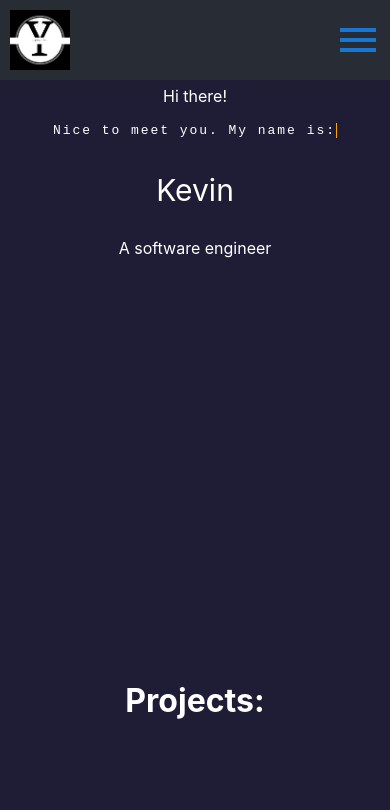
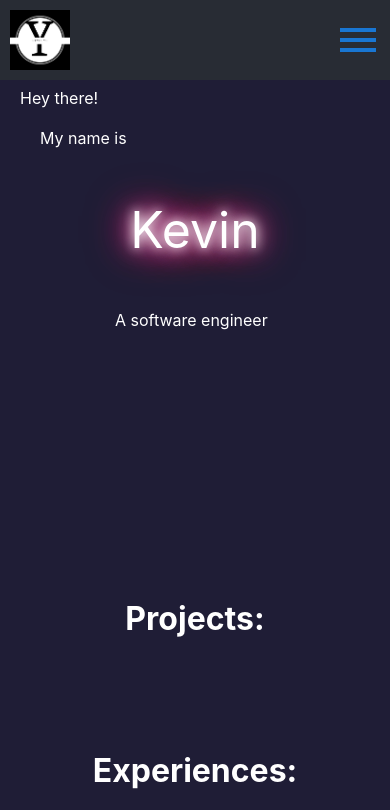
Before and after one commit to KYu-2468/Kevin-portfolio, a React (Create React App) app: page / in a window 390 px wide. Shown: the top 810 px of the page. Built offline with nearby package versions, Linux system fonts and the light colour scheme.

Commit message:
Add animation and css in About section

```diff
--- a/src/App.css
+++ b/src/App.css
@@ -119,41 +119,32 @@ body {
   .experience li {
     margin: 15px;
   }
-
-  .name {
-    font-size: 30px;
+  .intro > p {
+    text-align: left;
+    margin-left: 20px;
+    margin-right: 20px;
+    line-height: 1.5rem;
+  }
+  .neonText {
+    color: #fff;
+    text-shadow: 0 0 7px #fff, 0 0 10px #fff, 0 0 21px #fff, 0 0 42px #0fa,
+      0 0 82px #0fa, 0 0 92px #0fa, 0 0 102px #0fa, 0 0 151px #0fa;
+  }
+  .glow {
+    font-size: 50px;
+    color: #fff;
     text-align: center;
+    animation: glow 1s ease-in-out infinite alternate;
   }
 
-  .typewriter {
-    color: #fff;
-    font-family: monospace;
-    overflow: hidden; /* Ensures the content is not revealed until the animation */
-    border-right: 0.15em solid orange; /* The typwriter cursor */
-    white-space: nowrap; /* Keeps the content on a single line */
-    margin: 0 auto; /* Gives that scrolling effect as the typing happens */
-    letter-spacing: 0.15em; /* Adjust as needed */
-    animation: typing 2.5s steps(30, end), blink-caret 0.5s step-end infinite;
-  }
-
-  /* The typing effect */
-  @keyframes typing {
+  @keyframes glow {
     from {
-      width: 0;
+      text-shadow: 0 0 10px #fff, 0 0 20px #fff, 0 0 30px #e60073,
+        0 0 40px #e60073, 0 0 50px #e60073;
     }
     to {
-      width: 100%;
-    }
-  }
-
-  /* The typewriter cursor effect */
-  @keyframes blink-caret {
-    from,
-    to {
-      border-color: transparent;
-    }
-    50% {
-      border-color: orange;
+      text-shadow: 0 0 20px #fff, 0 0 30px #ff4da6, 0 0 40px #ff4da6,
+        0 0 50px #ff4da6;
     }
   }
 }
--- a/src/index.js
+++ b/src/index.js
@@ -1,14 +1,14 @@
-import React from 'react';
-import ReactDOM from 'react-dom/client';
-import './index.css';
-import App from './App';
-import reportWebVitals from './reportWebVitals';
+import React from "react";
+import ReactDOM from "react-dom/client";
+import "./index.css";
+import App from "./App";
+import reportWebVitals from "./reportWebVitals";
 
-const root = ReactDOM.createRoot(document.getElementById('root'));
+const root = ReactDOM.createRoot(document.getElementById("root"));
 root.render(
-  <React.StrictMode>
-    <App />
-  </React.StrictMode>
+  // <React.StrictMode>
+  <App />
+  // </React.StrictMode>
 );
 
 // If you want to start measuring performance in your app, pass a function
--- a/src/pages/index.js
+++ b/src/pages/index.js
@@ -4,13 +4,13 @@ import Navbar from "../component/Navbar";
 
 const Main = () => {
   return (
-    <div>
+    <>
       <Navbar />
       <About />
       <Projects />
       <Work />
       <Education />
-    </div>
+    </>
   );
 };
 
--- a/src/sections/About.js
+++ b/src/sections/About.js
@@ -1,42 +1,73 @@
-import React from "react";
+import React, { useEffect, useState } from "react";
 import { Bounce, Flip, Zoom } from "react-reveal";
 import Shake from "react-reveal/Shake";
 
-const About = () => (
+const About = () => {
+  const [greet, setGreet] = useState("");
+  const [intro, setIntro] = useState("");
+  const greetStr = "Hey there!";
+  const introStr = "My name is ";
+
+  useEffect(() => {
+    let greetId;
+    let introId;
+    if (greet === "") {
+      greetId = setInterval(() => {
+        setGreet((greet) => {
+          if (greet.length === greetStr.length) {
+            clearInterval(greetId);
+          }
+          return greetStr.slice(0, greet.length + 1);
+        });
+      }, 100);
+    }
+    if (intro === "") {
+      setTimeout(() => {
+        introId = setInterval(() => {
+          setIntro((intro) => {
+            if (intro.length === introStr.length) {
+              clearInterval(introId);
+            }
+            return introStr.slice(0, intro.length + 1);
+          });
+        }, 100);
+      }, 1700);
+    }
+
+    return () => {
+      clearInterval(greetId);
+      clearInterval(introId);
+    };
+  }, []);
+
+  return (
     <div id="about" className="section">
       <div className="intro">
-      <p>Hi there!</p>
-      <div style={{ display: "inline-block" }}>
-        <p className="typewriter">Nice to meet you. My name is:</p>
-      </div>
+        <p>{greet}</p>
+        <p style={{ textIndent: "20px" }}>{intro}</p>
+
         <div>
           <Zoom delay={3000}>
-          <p className="name">Kevin</p>
+            <div>
+              <p className="glow">Kevin</p>
+            </div>
           </Zoom>
         </div>
         <Bounce left delay={4000}>
-        <Shake delay={4500}>
+          <Shake delay={5000}>
             <p>A software engineer</p>
           </Shake>
         </Bounce>
         <Flip delay={6000}>
-        <p
-          style={{ textAlign: "left", textIndent: "30px", marginLeft: "20px" }}
-        >
-          As a full-stack software engineer and developer, I enjoy building
-          interactive apps to connect businesses with customers using HTML, CSS,
-          JavaScript, React, Express, Redux, Node, Firebase, PostgreSQL,
-          Sequelize, and SQL. As a team player and technician with over five
-          years of experience in wireless testing, I learned that open
-          communication, thoughtful planning, and an inclusive environment are
-          essential for any successful team. As a life-long learner, I am
-          enthusiastic learning about mastering new concepts, skills, and
-          technologies to equip myself with tools that make me more competitive
-          and adaptive in this ever-changing world.
+          <p style={{ textIndent: "20px", border: "solid", padding: "10px" }}>
+            I enjoy building fun and interactive apps to connect businesses with
+            customers. I'm experienced in frontend and backend development. Let
+            me help you build your next product.
           </p>
         </Flip>
       </div>
     </div>
   );
+};
 
 export default About;
```
Lines whose indentation alone changed are shown as unchanged.
